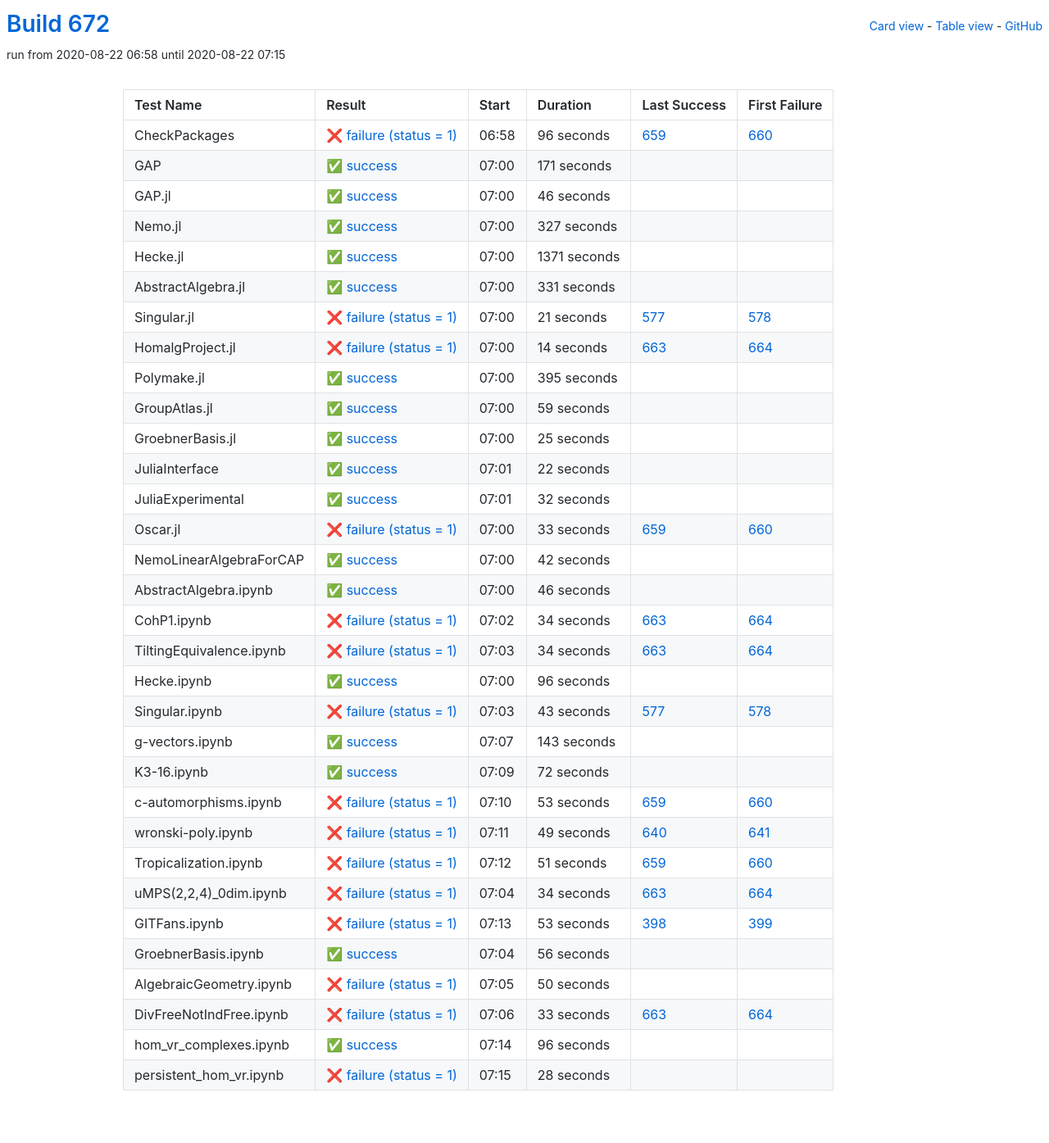
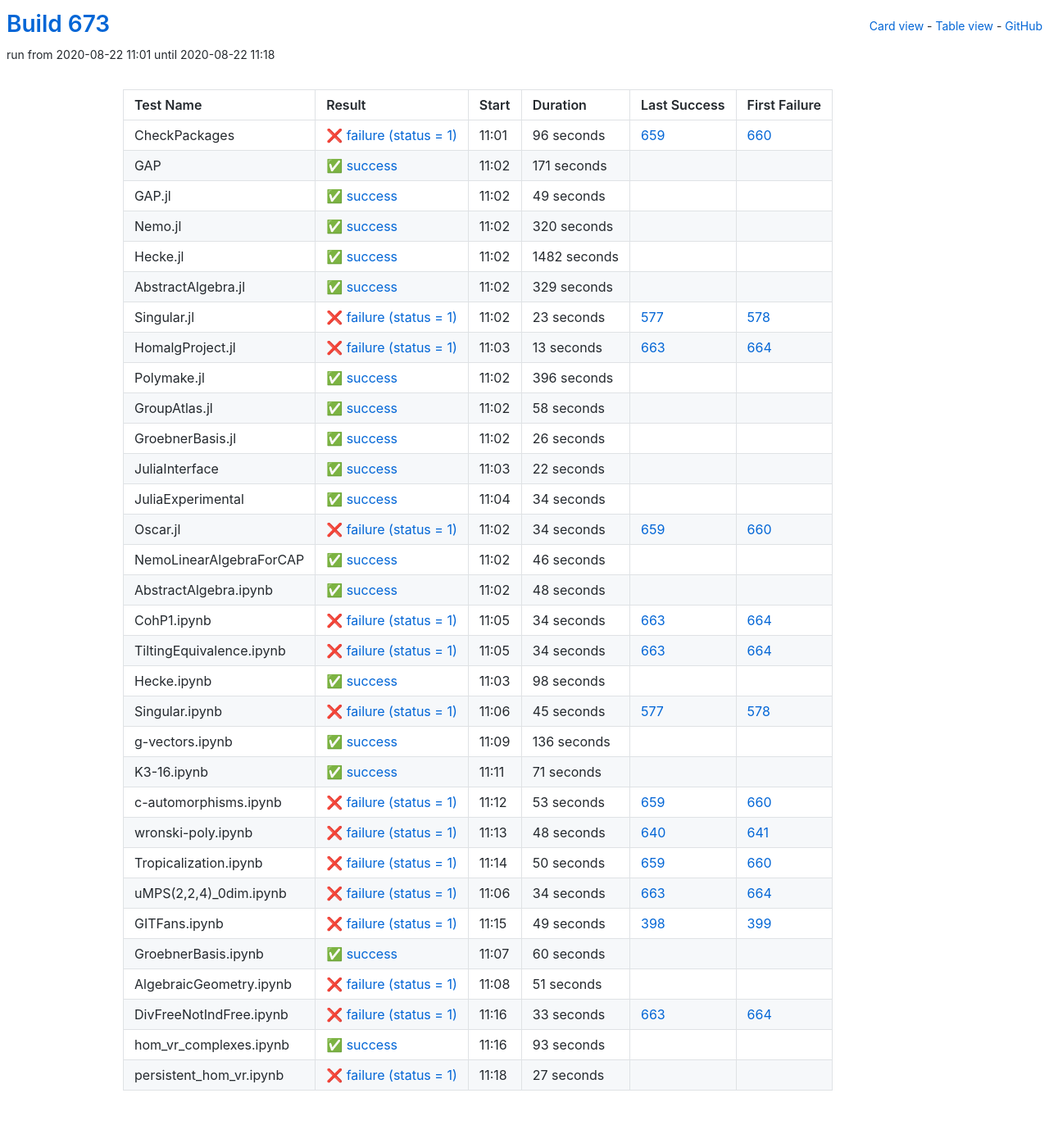
Before and after one commit to oscar-system/oscar-ci-status-stable, a Jekyll site: the page built from table.html, in a window 1280 px wide. Shown: the whole page at 82% size. Built offline with Jekyll 4.4.1, drawn with Linux system fonts in a browser that asks for light colours.

Commit message:
Build #673

```diff
--- a/_data/ci.yml
+++ b/_data/ci.yml
@@ -1,6 +1,6 @@
 ---
-build: 672
-build_url: https://oscarci.mathematik.uni-kl.de/job/oscar-stable/672/
+build: 673
+build_url: https://oscarci.mathematik.uni-kl.de/job/oscar-stable/673/
 job: oscar-stable
 organization: oscar-system
 repo: oscar-ci-status-stable
@@ -8,8 +8,8 @@ repourl: https://github.com/oscar-system/oscar-ci-status-stable
 tests:
 - name: CheckPackages
   id: checkpackages
-  log: https://oscarci.mathematik.uni-kl.de/job/oscar-stable/672/artifact/logs/build-672/CheckPackages.log
-  start: 2020-08-22 06:58
+  log: https://oscarci.mathematik.uni-kl.de/job/oscar-stable/673/artifact/logs/build-673/CheckPackages.log
+  start: 2020-08-22 11:01
   success: false
   exitcode: 1
   status: failure
@@ -20,8 +20,8 @@ tests:
   first_failure_url: https://oscarci.mathematik.uni-kl.de/job/oscar-stable/660/
 - name: GAP
   id: gap
-  log: https://oscarci.mathematik.uni-kl.de/job/oscar-stable/672/artifact/logs/build-672/GAP.log
-  start: 2020-08-22 07:00
+  log: https://oscarci.mathematik.uni-kl.de/job/oscar-stable/673/artifact/logs/build-673/GAP.log
+  start: 2020-08-22 11:02
   success: true
   exitcode: 0
   status: success
@@ -32,116 +32,116 @@ tests:
   first_failure_url:
 - name: GAP.jl
   id: gap-jl
-  log: https://oscarci.mathematik.uni-kl.de/job/oscar-stable/672/artifact/logs/build-672/GAP.jl.log
-  start: 2020-08-22 07:00
+  log: https://oscarci.mathematik.uni-kl.de/job/oscar-stable/673/artifact/logs/build-673/GAP.jl.log
+  start: 2020-08-22 11:02
   success: true
   exitcode: 0
   status: success
-  duration: 46
+  duration: 49
   last_success: false
   last_success_url:
   first_failure: false
   first_failure_url:
 - name: Nemo.jl
   id: nemo-jl
-  log: https://oscarci.mathematik.uni-kl.de/job/oscar-stable/672/artifact/logs/build-672/Nemo.jl.log
-  start: 2020-08-22 07:00
+  log: https://oscarci.mathematik.uni-kl.de/job/oscar-stable/673/artifact/logs/build-673/Nemo.jl.log
+  start: 2020-08-22 11:02
   success: true
   exitcode: 0
   status: success
-  duration: 327
+  duration: 320
   last_success: false
   last_success_url:
   first_failure: false
   first_failure_url:
 - name: Hecke.jl
   id: hecke-jl
-  log: https://oscarci.mathematik.uni-kl.de/job/oscar-stable/672/artifact/logs/build-672/Hecke.jl.log
-  start: 2020-08-22 07:00
+  log: https://oscarci.mathematik.uni-kl.de/job/oscar-stable/673/artifact/logs/build-673/Hecke.jl.log
+  start: 2020-08-22 11:02
   success: true
   exitcode: 0
   status: success
-  duration: 1371
+  duration: 1482
   last_success: false
   last_success_url:
   first_failure: false
   first_failure_url:
 - name: AbstractAlgebra.jl
   id: abstractalgebra-jl
-  log: https://oscarci.mathematik.uni-kl.de/job/oscar-stable/672/artifact/logs/build-672/AbstractAlgebra.jl.log
-  start: 2020-08-22 07:00
+  log: https://oscarci.mathematik.uni-kl.de/job/oscar-stable/673/artifact/logs/build-673/AbstractAlgebra.jl.log
+  start: 2020-08-22 11:02
   success: true
   exitcode: 0
   status: success
-  duration: 331
+  duration: 329
   last_success: false
   last_success_url:
   first_failure: false
   first_failure_url:
 - name: Singular.jl
   id: singular-jl
-  log: https://oscarci.mathematik.uni-kl.de/job/oscar-stable/672/artifact/logs/build-672/Singular.jl.log
-  start: 2020-08-22 07:00
+  log: https://oscarci.mathematik.uni-kl.de/job/oscar-stable/673/artifact/logs/build-673/Singular.jl.log
+  start: 2020-08-22 11:02
   success: false
   exitcode: 1
   status: failure
-  duration: 21
+  duration: 23
   last_success: 577
   last_success_url: https://oscarci.mathematik.uni-kl.de/job/oscar-stable/577/
   first_failure: 578
   first_failure_url: https://oscarci.mathematik.uni-kl.de/job/oscar-stable/578/
 - name: HomalgProject.jl
   id: homalgproject-jl
-  log: https://oscarci.mathematik.uni-kl.de/job/oscar-stable/672/artifact/logs/build-672/HomalgProject.jl.log
-  start: 2020-08-22 07:00
+  log: https://oscarci.mathematik.uni-kl.de/job/oscar-stable/673/artifact/logs/build-673/HomalgProject.jl.log
+  start: 2020-08-22 11:03
   success: false
   exitcode: 1
   status: failure
-  duration: 14
+  duration: 13
   last_success: 663
   last_success_url: https://oscarci.mathematik.uni-kl.de/job/oscar-stable/663/
   first_failure: 664
   first_failure_url: https://oscarci.mathematik.uni-kl.de/job/oscar-stable/664/
 - name: Polymake.jl
   id: polymake-jl
-  log: https://oscarci.mathematik.uni-kl.de/job/oscar-stable/672/artifact/logs/build-672/Polymake.jl.log
-  start: 2020-08-22 07:00
+  log: https://oscarci.mathematik.uni-kl.de/job/oscar-stable/673/artifact/logs/build-673/Polymake.jl.log
+  start: 2020-08-22 11:02
   success: true
   exitcode: 0
   status: success
-  duration: 395
+  duration: 396
   last_success: false
   last_success_url:
   first_failure: false
   first_failure_url:
 - name: GroupAtlas.jl
   id: groupatlas-jl
-  log: https://oscarci.mathematik.uni-kl.de/job/oscar-stable/672/artifact/logs/build-672/GroupAtlas.jl.log
-  start: 2020-08-22 07:00
+  log: https://oscarci.mathematik.uni-kl.de/job/oscar-stable/673/artifact/logs/build-673/GroupAtlas.jl.log
+  start: 2020-08-22 11:02
   success: true
   exitcode: 0
   status: success
-  duration: 59
+  duration: 58
   last_success: false
   last_success_url:
   first_failure: false
   first_failure_url:
 - name: GroebnerBasis.jl
   id: groebnerbasis-jl
-  log: https://oscarci.mathematik.uni-kl.de/job/oscar-stable/672/artifact/logs/build-672/GroebnerBasis.jl.log
-  start: 2020-08-22 07:00
+  log: https://oscarci.mathematik.uni-kl.de/job/oscar-stable/673/artifact/logs/build-673/GroebnerBasis.jl.log
+  start: 2020-08-22 11:02
   success: true
   exitcode: 0
   status: success
-  duration: 25
+  duration: 26
   last_success: false
   last_success_url:
   first_failure: false
   first_failure_url:
 - name: JuliaInterface
   id: juliainterface
-  log: https://oscarci.mathematik.uni-kl.de/job/oscar-stable/672/artifact/logs/build-672/JuliaInterface.log
-  start: 2020-08-22 07:01
+  log: https://oscarci.mathematik.uni-kl.de/job/oscar-stable/673/artifact/logs/build-673/JuliaInterface.log
+  start: 2020-08-22 11:03
   success: true
   exitcode: 0
   status: success
@@ -152,44 +152,32 @@ tests:
   first_failure_url:
 - name: JuliaExperimental
   id: juliaexperimental
-  log: https://oscarci.mathematik.uni-kl.de/job/oscar-stable/672/artifact/logs/build-672/JuliaExperimental.log
-  start: 2020-08-22 07:01
+  log: https://oscarci.mathematik.uni-kl.de/job/oscar-stable/673/artifact/logs/build-673/JuliaExperimental.log
+  start: 2020-08-22 11:04
   success: true
   exitcode: 0
   status: success
-  duration: 32
+  duration: 34
   last_success: false
   last_success_url:
   first_failure: false
   first_failure_url:
 - name: Oscar.jl
   id: oscar-jl
-  log: https://oscarci.mathematik.uni-kl.de/job/oscar-stable/672/artifact/logs/build-672/Oscar.jl.log
-  start: 2020-08-22 07:00
+  log: https://oscarci.mathematik.uni-kl.de/job/oscar-stable/673/artifact/logs/build-673/Oscar.jl.log
+  start: 2020-08-22 11:02
   success: false
   exitcode: 1
   status: failure
-  duration: 33
+  duration: 34
   last_success: 659
   last_success_url: https://oscarci.mathematik.uni-kl.de/job/oscar-stable/659/
   first_failure: 660
   first_failure_url: https://oscarci.mathematik.uni-kl.de/job/oscar-stable/660/
 - name: NemoLinearAlgebraForCAP
   id: nemolinearalgebraforcap
-  log: https://oscarci.mathematik.uni-kl.de/job/oscar-stable/672/artifact/logs/build-672/NemoLinearAlgebraForCAP.log
-  start: 2020-08-22 07:00
-  success: true
-  exitcode: 0
-  status: success
-  duration: 42
-  last_success: false
-  last_success_url:
-  first_failure: false
-  first_failure_url:
-- name: AbstractAlgebra.ipynb
-  id: abstractalgebra-ipynb
-  log: https://oscarci.mathematik.uni-kl.de/job/oscar-stable/672/artifact/logs/build-672/AbstractAlgebra.ipynb.log
-  start: 2020-08-22 07:00
+  log: https://oscarci.mathematik.uni-kl.de/job/oscar-stable/673/artifact/logs/build-673/NemoLinearAlgebraForCAP.log
+  start: 2020-08-22 11:02
   success: true
   exitcode: 0
   status: success
@@ -198,10 +186,22 @@ tests:
   last_success_url:
   first_failure: false
   first_failure_url:
+- name: AbstractAlgebra.ipynb
+  id: abstractalgebra-ipynb
+  log: https://oscarci.mathematik.uni-kl.de/job/oscar-stable/673/artifact/logs/build-673/AbstractAlgebra.ipynb.log
+  start: 2020-08-22 11:02
+  success: true
+  exitcode: 0
+  status: success
+  duration: 48
+  last_success: false
+  last_success_url:
+  first_failure: false
+  first_failure_url:
 - name: CohP1.ipynb
   id: cohp1-ipynb
-  log: https://oscarci.mathematik.uni-kl.de/job/oscar-stable/672/artifact/logs/build-672/CohP1.ipynb.log
-  start: 2020-08-22 07:02
+  log: https://oscarci.mathematik.uni-kl.de/job/oscar-stable/673/artifact/logs/build-673/CohP1.ipynb.log
+  start: 2020-08-22 11:05
   success: false
   exitcode: 1
   status: failure
@@ -212,8 +212,8 @@ tests:
   first_failure_url: https://oscarci.mathematik.uni-kl.de/job/oscar-stable/664/
 - name: TiltingEquivalence.ipynb
   id: tiltingequivalence-ipynb
-  log: https://oscarci.mathematik.uni-kl.de/job/oscar-stable/672/artifact/logs/build-672/TiltingEquivalence.ipynb.log
-  start: 2020-08-22 07:03
+  log: https://oscarci.mathematik.uni-kl.de/job/oscar-stable/673/artifact/logs/build-673/TiltingEquivalence.ipynb.log
+  start: 2020-08-22 11:05
   success: false
   exitcode: 1
   status: failure
@@ -224,56 +224,56 @@ tests:
   first_failure_url: https://oscarci.mathematik.uni-kl.de/job/oscar-stable/664/
 - name: Hecke.ipynb
   id: hecke-ipynb
-  log: https://oscarci.mathematik.uni-kl.de/job/oscar-stable/672/artifact/logs/build-672/Hecke.ipynb.log
-  start: 2020-08-22 07:00
+  log: https://oscarci.mathematik.uni-kl.de/job/oscar-stable/673/artifact/logs/build-673/Hecke.ipynb.log
+  start: 2020-08-22 11:03
   success: true
   exitcode: 0
   status: success
-  duration: 96
+  duration: 98
   last_success: false
   last_success_url:
   first_failure: false
   first_failure_url:
 - name: Singular.ipynb
   id: singular-ipynb
-  log: https://oscarci.mathematik.uni-kl.de/job/oscar-stable/672/artifact/logs/build-672/Singular.ipynb.log
-  start: 2020-08-22 07:03
+  log: https://oscarci.mathematik.uni-kl.de/job/oscar-stable/673/artifact/logs/build-673/Singular.ipynb.log
+  start: 2020-08-22 11:06
   success: false
   exitcode: 1
   status: failure
-  duration: 43
+  duration: 45
   last_success: 577
   last_success_url: https://oscarci.mathematik.uni-kl.de/job/oscar-stable/577/
   first_failure: 578
   first_failure_url: https://oscarci.mathematik.uni-kl.de/job/oscar-stable/578/
 - name: g-vectors.ipynb
   id: g-vectors-ipynb
-  log: https://oscarci.mathematik.uni-kl.de/job/oscar-stable/672/artifact/logs/build-672/g-vectors.ipynb.log
-  start: 2020-08-22 07:07
+  log: https://oscarci.mathematik.uni-kl.de/job/oscar-stable/673/artifact/logs/build-673/g-vectors.ipynb.log
+  start: 2020-08-22 11:09
   success: true
   exitcode: 0
   status: success
-  duration: 143
+  duration: 136
   last_success: false
   last_success_url:
   first_failure: false
   first_failure_url:
 - name: K3-16.ipynb
   id: k3-16-ipynb
-  log: https://oscarci.mathematik.uni-kl.de/job/oscar-stable/672/artifact/logs/build-672/K3-16.ipynb.log
-  start: 2020-08-22 07:09
+  log: https://oscarci.mathematik.uni-kl.de/job/oscar-stable/673/artifact/logs/build-673/K3-16.ipynb.log
+  start: 2020-08-22 11:11
   success: true
   exitcode: 0
   status: success
-  duration: 72
+  duration: 71
   last_success: false
   last_success_url:
   first_failure: false
   first_failure_url:
 - name: c-automorphisms.ipynb
   id: c-automorphisms-ipynb
-  log: https://oscarci.mathematik.uni-kl.de/job/oscar-stable/672/artifact/logs/build-672/c-automorphisms.ipynb.log
-  start: 2020-08-22 07:10
+  log: https://oscarci.mathematik.uni-kl.de/job/oscar-stable/673/artifact/logs/build-673/c-automorphisms.ipynb.log
+  start: 2020-08-22 11:12
   success: false
   exitcode: 1
   status: failure
@@ -284,32 +284,32 @@ tests:
   first_failure_url: https://oscarci.mathematik.uni-kl.de/job/oscar-stable/660/
 - name: wronski-poly.ipynb
   id: wronski-poly-ipynb
-  log: https://oscarci.mathematik.uni-kl.de/job/oscar-stable/672/artifact/logs/build-672/wronski-poly.ipynb.log
-  start: 2020-08-22 07:11
+  log: https://oscarci.mathematik.uni-kl.de/job/oscar-stable/673/artifact/logs/build-673/wronski-poly.ipynb.log
+  start: 2020-08-22 11:13
   success: false
   exitcode: 1
   status: failure
-  duration: 49
+  duration: 48
   last_success: 640
   last_success_url: https://oscarci.mathematik.uni-kl.de/job/oscar-stable/640/
   first_failure: 641
   first_failure_url: https://oscarci.mathematik.uni-kl.de/job/oscar-stable/641/
 - name: Tropicalization.ipynb
   id: tropicalization-ipynb
-  log: https://oscarci.mathematik.uni-kl.de/job/oscar-stable/672/artifact/logs/build-672/Tropicalization.ipynb.log
-  start: 2020-08-22 07:12
+  log: https://oscarci.mathematik.uni-kl.de/job/oscar-stable/673/artifact/logs/build-673/Tropicalization.ipynb.log
+  start: 2020-08-22 11:14
   success: false
   exitcode: 1
   status: failure
-  duration: 51
+  duration: 50
   last_success: 659
   last_success_url: https://oscarci.mathematik.uni-kl.de/job/oscar-stable/659/
   first_failure: 660
   first_failure_url: https://oscarci.mathematik.uni-kl.de/job/oscar-stable/660/
 - name: uMPS(2,2,4)_0dim.ipynb
   id: umps-2-2-4-0dim-ipynb
-  log: https://oscarci.mathematik.uni-kl.de/job/oscar-stable/672/artifact/logs/build-672/uMPS-2-2-4-_0dim.ipynb.log
-  start: 2020-08-22 07:04
+  log: https://oscarci.mathematik.uni-kl.de/job/oscar-stable/673/artifact/logs/build-673/uMPS-2-2-4-_0dim.ipynb.log
+  start: 2020-08-22 11:06
   success: false
   exitcode: 1
   status: failure
@@ -320,44 +320,44 @@ tests:
   first_failure_url: https://oscarci.mathematik.uni-kl.de/job/oscar-stable/664/
 - name: GITFans.ipynb
   id: gitfans-ipynb
-  log: https://oscarci.mathematik.uni-kl.de/job/oscar-stable/672/artifact/logs/build-672/GITFans.ipynb.log
-  start: 2020-08-22 07:13
+  log: https://oscarci.mathematik.uni-kl.de/job/oscar-stable/673/artifact/logs/build-673/GITFans.ipynb.log
+  start: 2020-08-22 11:15
   success: false
   exitcode: 1
   status: failure
-  duration: 53
+  duration: 49
   last_success: 398
   last_success_url: https://oscarci.mathematik.uni-kl.de/job/oscar-stable/398/
   first_failure: 399
   first_failure_url: https://oscarci.mathematik.uni-kl.de/job/oscar-stable/399/
 - name: GroebnerBasis.ipynb
   id: groebnerbasis-ipynb
-  log: https://oscarci.mathematik.uni-kl.de/job/oscar-stable/672/artifact/logs/build-672/GroebnerBasis.ipynb.log
-  start: 2020-08-22 07:04
+  log: https://oscarci.mathematik.uni-kl.de/job/oscar-stable/673/artifact/logs/build-673/GroebnerBasis.ipynb.log
+  start: 2020-08-22 11:07
   success: true
   exitcode: 0
   status: success
-  duration: 56
+  duration: 60
   last_success: false
   last_success_url:
   first_failure: false
   first_failure_url:
 - name: AlgebraicGeometry.ipynb
   id: algebraicgeometry-ipynb
-  log: https://oscarci.mathematik.uni-kl.de/job/oscar-stable/672/artifact/logs/build-672/AlgebraicGeometry.ipynb.log
-  start: 2020-08-22 07:05
+  log: https://oscarci.mathematik.uni-kl.de/job/oscar-stable/673/artifact/logs/build-673/AlgebraicGeometry.ipynb.log
+  start: 2020-08-22 11:08
   success: false
   exitcode: 1
   status: failure
-  duration: 50
+  duration: 51
   last_success: false
   last_success_url:
   first_failure: false
   first_failure_url:
 - name: DivFreeNotIndFree.ipynb
   id: divfreenotindfree-ipynb
-  log: https://oscarci.mathematik.uni-kl.de/job/oscar-stable/672/artifact/logs/build-672/DivFreeNotIndFree.ipynb.log
-  start: 2020-08-22 07:06
+  log: https://oscarci.mathematik.uni-kl.de/job/oscar-stable/673/artifact/logs/build-673/DivFreeNotIndFree.ipynb.log
+  start: 2020-08-22 11:16
   success: false
   exitcode: 1
   status: failure
@@ -368,24 +368,24 @@ tests:
   first_failure_url: https://oscarci.mathematik.uni-kl.de/job/oscar-stable/664/
 - name: hom_vr_complexes.ipynb
   id: hom-vr-complexes-ipynb
-  log: https://oscarci.mathematik.uni-kl.de/job/oscar-stable/672/artifact/logs/build-672/hom_vr_complexes.ipynb.log
-  start: 2020-08-22 07:14
+  log: https://oscarci.mathematik.uni-kl.de/job/oscar-stable/673/artifact/logs/build-673/hom_vr_complexes.ipynb.log
+  start: 2020-08-22 11:16
   success: true
   exitcode: 0
   status: success
-  duration: 96
+  duration: 93
   last_success: false
   last_success_url:
   first_failure: false
   first_failure_url:
 - name: persistent_hom_vr.ipynb
   id: persistent-hom-vr-ipynb
-  log: https://oscarci.mathematik.uni-kl.de/job/oscar-stable/672/artifact/logs/build-672/persistent_hom_vr.ipynb.log
-  start: 2020-08-22 07:15
+  log: https://oscarci.mathematik.uni-kl.de/job/oscar-stable/673/artifact/logs/build-673/persistent_hom_vr.ipynb.log
+  start: 2020-08-22 11:18
   success: false
   exitcode: 1
   status: failure
-  duration: 28
+  duration: 27
   last_success: false
   last_success_url:
   first_failure: false
```
Also changed, not shown: README.md.
